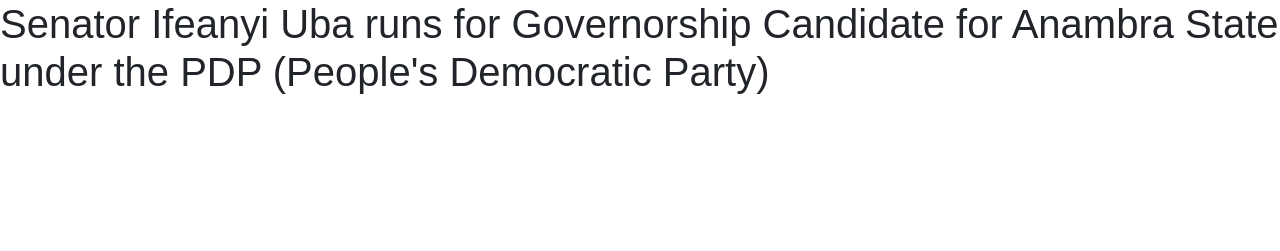
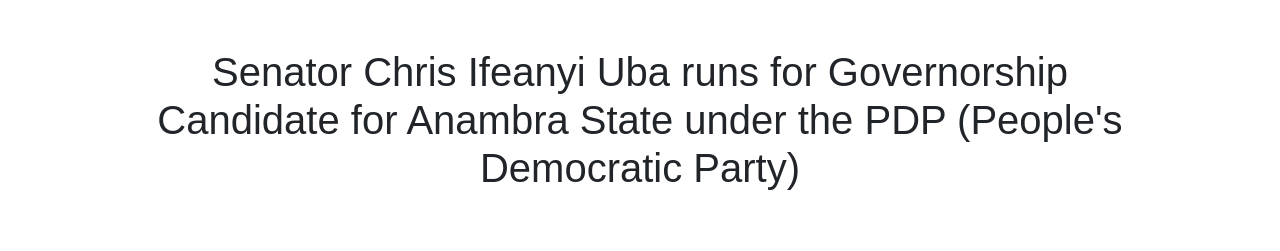
Before and after one commit to chinedugabriel/gulp-class, a website: page index.html in a window 1280 px wide. Drawn offline with nearby package versions, Linux system fonts and the light colour scheme; files that its build step writes are made by us from their sources.

Commit message:
Header seciton included with bootstrap

```diff
--- a/index.html
+++ b/index.html
@@ -8,6 +8,14 @@
     <link rel="stylesheet" href="./assets/dist/core.css">
 </head>
 <body>
-    <h1>Senator Ifeanyi Uba runs for Governorship Candidate for Anambra State under the PDP (People's Democratic Party)</h1>
+    <header id="caption">
+        <div class="container-fluid">
+            <div class="row">
+                <div class="col-sm-10 offset-sm-1 text-center">
+                    <h1>Senator Chris Ifeanyi Uba runs for Governorship Candidate for Anambra State under the PDP (People's Democratic Party)</h1>
+                </div>
+            </div>
+        </div>
+    </header>
 </body>
 </html>
```
